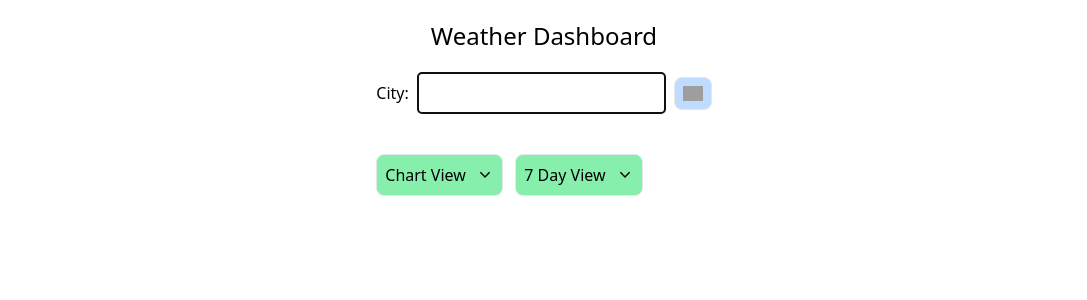
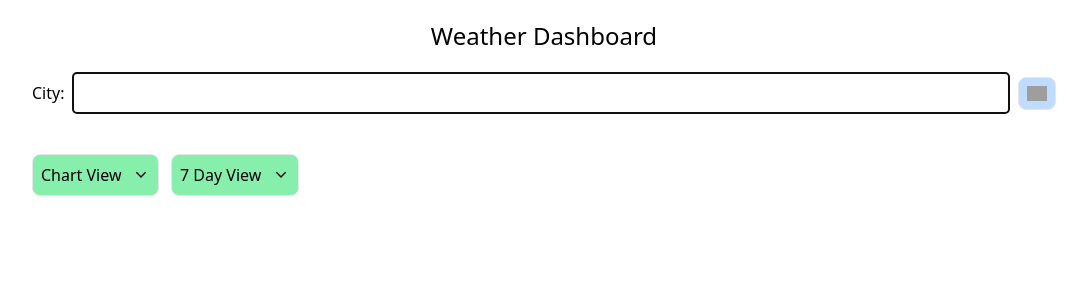
Before and after one commit to CharlesTaylor7/open-weather-dashboard, a React (Vite) app: page / in a window 1280 px wide. Shown: the top 300 px of the page, without its empty margins (96-1183 px from the left). Built offline with nearby package versions, Linux system fonts and the light colour scheme; grey boxes are pictures that could not be loaded.

Commit message:
No side to side bounce

```diff
--- a/src/components/WeatherDashboard.tsx
+++ b/src/components/WeatherDashboard.tsx
@@ -11,7 +11,7 @@ export default function WeatherDashboard() {
   const [dashboard, updateDashboard] = useDashboardState();
   return (
     <div className="flex w-full justify-center items-center">
-      <div className="flex flex-col gap-5 m-5 max-w-4/5 justify-center items-start">
+      <div className="flex flex-col gap-5 m-5 w-4/5 justify-center items-start">
         <header className="self-center bold text-2xl">Weather Dashboard</header>
         <CitySearch />
         <div className="flex flex-wrap gap-2">
```
